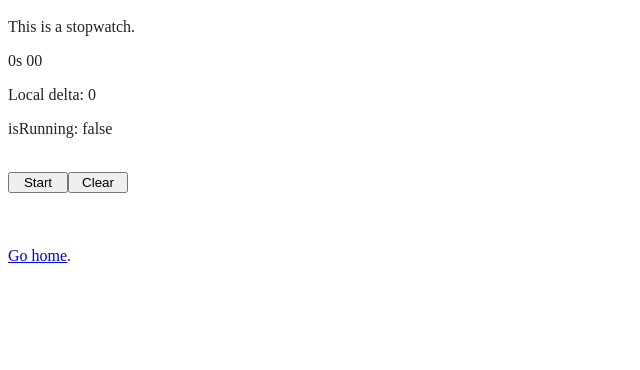
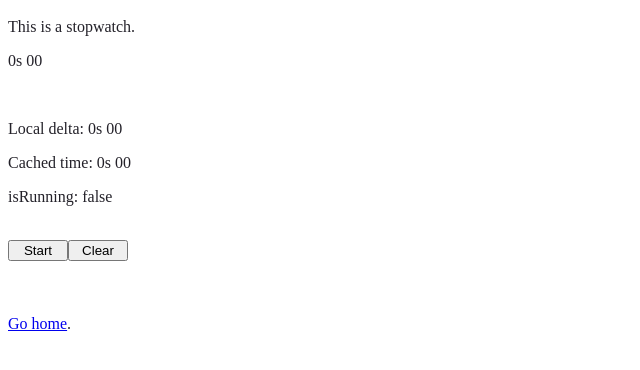
Before and after one commit to nemoninja/react-projects, a Gatsby site: page /Stopwatch in a window 1280 px wide. Shown: the part 48-418 px from the top of the page, without its empty margins (0-640 px from the left). Built offline with nearby package versions, Linux system fonts and the light colour scheme; Gatsby itself is replaced by a stand-in of ours.

Commit message:
SW - Add cached time to the display

```diff
--- a/src/pages/Stopwatch.js
+++ b/src/pages/Stopwatch.js
@@ -21,9 +21,8 @@ function timeToString(timestamp) {
 
 const StopwatchPage = () => {
   const [isRunning, setIsRunning] = useState(false);
-  // const [startTime, setStartTime] = useState(Date.now()); // time to start counting from when resumed
-  const [localDelta, setLocalDelta] = useState(0); // time difference between each resume-pause
-  const [cachedTime, setCachedTime] = useState(0); // the last paused time delta on the stopwatch
+  const [localDelta, setLocalDelta] = useState(0); // time difference between each resume-pause interval
+  const [cachedTime, setCachedTime] = useState(0); // cache the last paused time delta on the stopwatch
   const [stopwatchTime, setStopwatchTime] = useState(0); // the current display on the stopwatch
 
   useEffect(() => {
@@ -31,7 +30,6 @@ const StopwatchPage = () => {
   }, [cachedTime, localDelta]);
 
   function handlePause() {
-    // based on current state, do this next
     if (isRunning) {
       pauseButtonLabel = "Resume";
 
@@ -42,7 +40,6 @@ const StopwatchPage = () => {
       pauseButtonLabel = "Pause";
 
       let startTime = Date.now();
-
       intervalId = setInterval(() => {
         setLocalDelta(Date.now() - startTime);
       }, 100);
@@ -59,16 +56,15 @@ const StopwatchPage = () => {
     pauseButtonLabel = "Start";
   }
 
-  console.log("localDelta ", localDelta);
-  console.log("stopwatchTime ", stopwatchTime);
-
   return (
     <main>
       <h1>Stopwatch</h1>
       <div className="container">
         <p>This is a stopwatch.</p>
         <p>{timeToString(stopwatchTime)}</p>
-        <p>Local delta: {localDelta}</p>
+        <br />
+        <p>Local delta: {timeToString(localDelta)}</p>
+        <p>Cached time: {timeToString(cachedTime)}</p>
         <p>isRunning: {isRunning ? "true" : "false"}</p>
         <br />
         <button onClick={handlePause} style={{ width: 60 }}>
```
